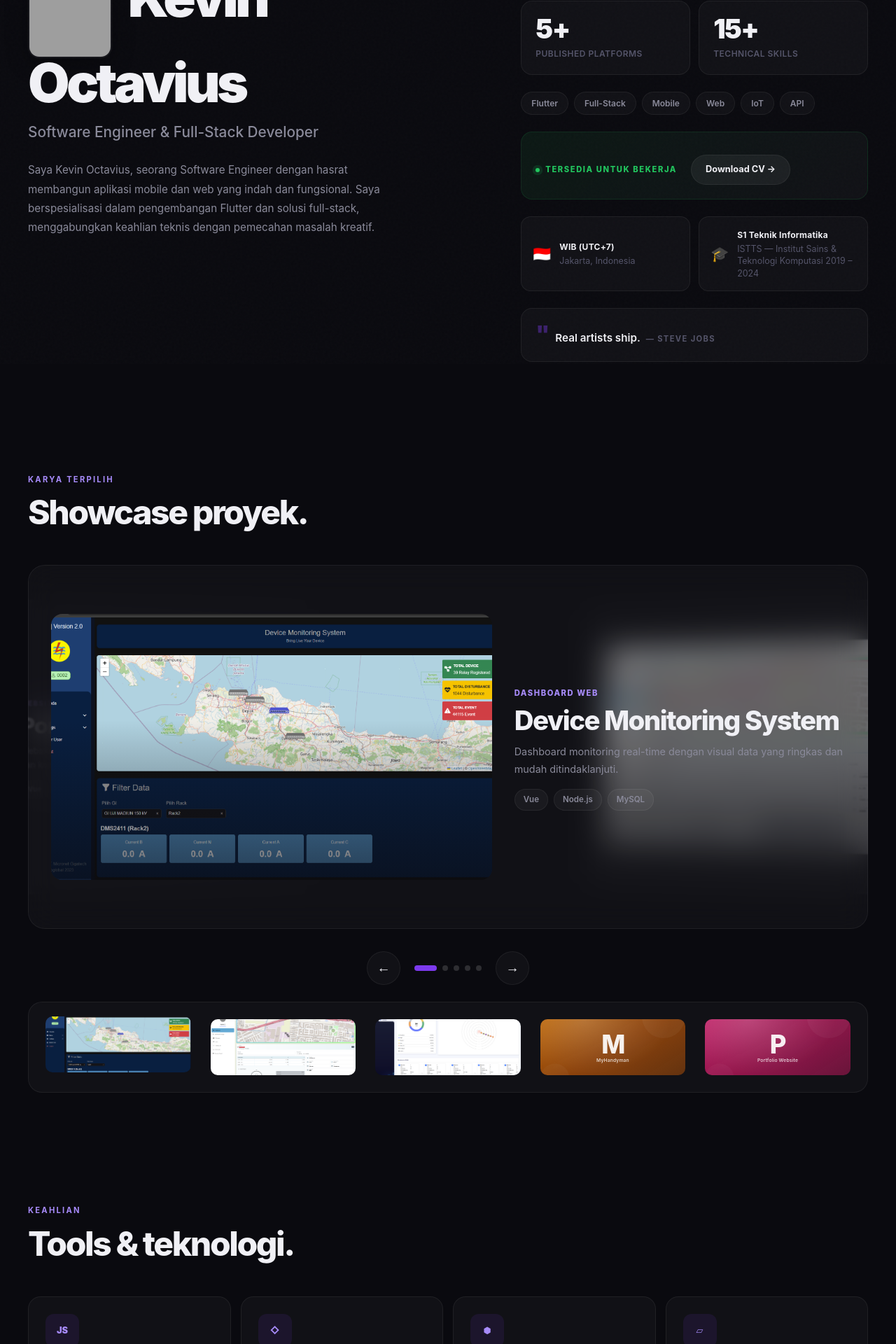
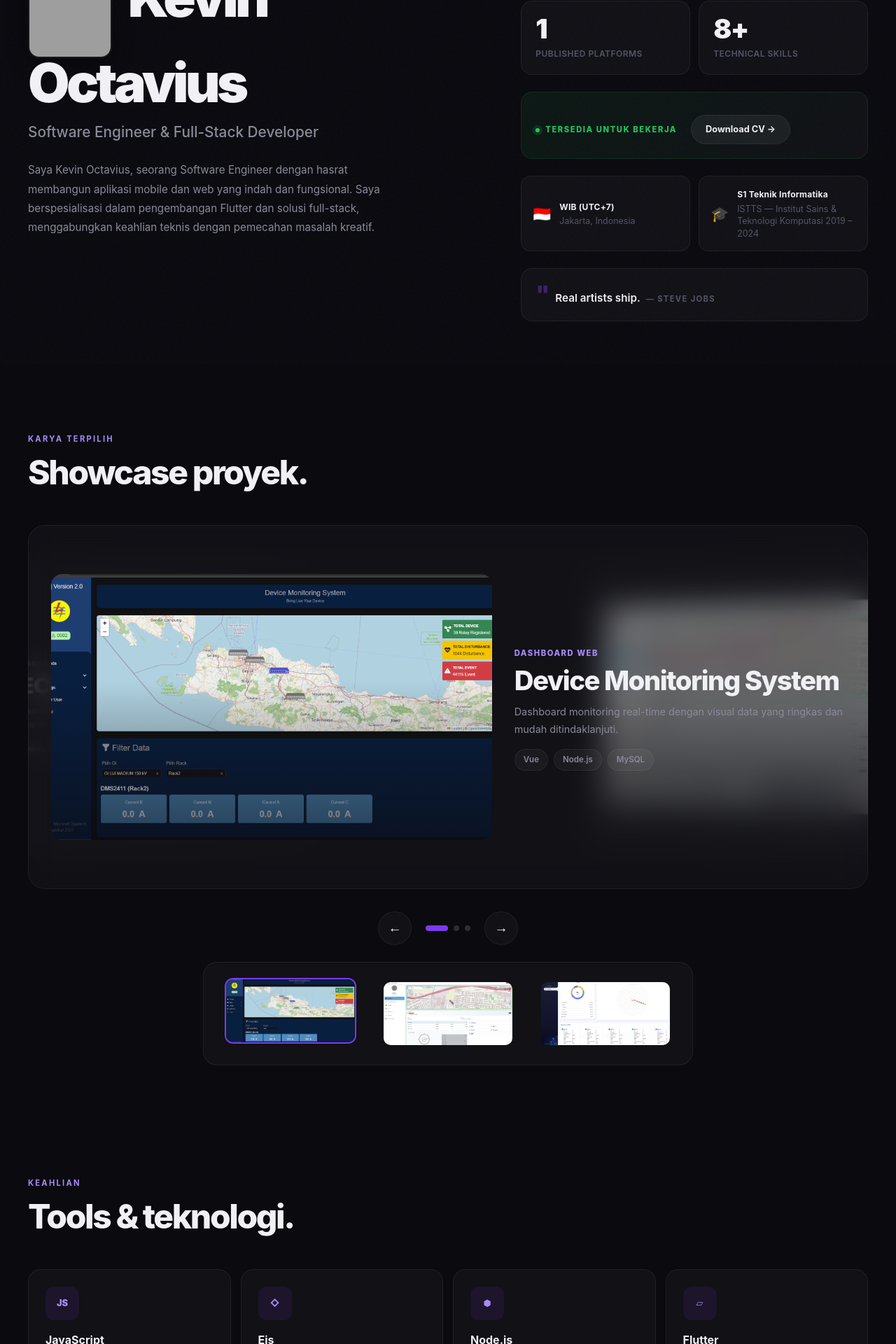
Before and after one commit to HaoD2/portfolio, a Vue app: page / in a window 1280 px wide. Shown: the part 280-2200 px from the top of the page at 70% size. Built offline with nearby package versions, Linux system fonts and the light colour scheme; grey boxes are pictures that could not be loaded.

Commit message:
ref(dashboard): pembaruan portfolio

```diff
--- a/src/App.vue
+++ b/src/App.vue
@@ -62,10 +62,6 @@
                             <span class="stat-value">{{ stat.value }}</span>
                             <span class="stat-label">{{ stat.label }}</span>
                         </div>
-                    </div>
-
-                    <div class="tech-tags-row">
-                        <span v-for="tag in aboutTechTags" :key="tag" class="tech-tag">{{ tag }}</span>
                     </div>
 
                     <div class="availability-card">
@@ -306,23 +302,17 @@ const translations = {
         projectTypes: {
             'Web Dashboard': 'Dashboard Web',
             'IoT System': 'Sistem IoT',
-            'IoT Dashboard': 'Dashboard IoT',
-            'Mobile App': 'Aplikasi Mobile',
-            'Personal Website': 'Website Pribadi'
+            'IoT Dashboard': 'Dashboard IoT'
         },
         projectShorts: {
             'Dashboard monitoring real-time dengan visual data yang ringkas dan mudah ditindaklanjuti.': 'Dashboard monitoring real-time dengan visual data yang ringkas dan mudah ditindaklanjuti.',
             'Sistem monitoring KWH berbasis MQTT untuk membaca data listrik secara real-time.': 'Sistem monitoring KWH berbasis MQTT untuk membaca data listrik secara real-time.',
-            'Dashboard monitoring ECU untuk memantau data perangkat secara real-time.': 'Dashboard monitoring ECU untuk memantau data perangkat secara real-time.',
-            'Aplikasi Flutter untuk membantu user menemukan layanan handyman dan melakukan booking jasa.': 'Aplikasi Flutter untuk membantu user menemukan layanan handyman dan melakukan booking jasa.',
-            'Website portfolio modern untuk menampilkan profil, skill, project, CV, dan kontak profesional.': 'Website portfolio modern untuk menampilkan profil, skill, project, CV, dan kontak profesional.'
+            'Dashboard monitoring ECU untuk memantau data perangkat secara real-time.': 'Dashboard monitoring ECU untuk memantau data perangkat secara real-time.'
         },
         projectDescriptions: {
             'DMS Monitoring Dashboard menampilkan data operasional secara real-time dengan tampilan ringkas, status perangkat, dan insight yang mudah dibaca oleh user.': 'DMS Monitoring Dashboard menampilkan data operasional secara real-time dengan tampilan ringkas, status perangkat, dan insight yang mudah dibaca oleh user.',
             'Project ini menghubungkan perangkat KWH dengan MQTT untuk membaca data listrik, menampilkan grafik, dan membantu proses analisis konsumsi daya.': 'Project ini menghubungkan perangkat KWH dengan MQTT untuk membaca data listrik, menampilkan grafik, dan membantu proses analisis konsumsi daya.',
-            'ECU Monitoring Dashboard menampilkan data operasional perangkat secara real-time dengan tampilan yang ringkas dan mudah dipahami.': 'ECU Monitoring Dashboard menampilkan data operasional perangkat secara real-time dengan tampilan yang ringkas dan mudah dipahami.',
-            'MyHandyman adalah aplikasi mobile yang membantu user mencari layanan handyman, melihat detail jasa, dan melakukan proses booking dengan UI yang sederhana.': 'MyHandyman adalah aplikasi mobile yang membantu user mencari layanan handyman, melihat detail jasa, dan melakukan proses booking dengan UI yang sederhana.',
-            'Portfolio ini dibuat dengan Vue dan Vite sebagai tempat menampilkan profile, skill, experience, project, CV, dan kontak profesional.': 'Portfolio ini dibuat dengan Vue dan Vite sebagai tempat menampilkan profile, skill, experience, project, CV, dan kontak profesional.'
+            'ECU Monitoring Dashboard menampilkan data operasional perangkat secara real-time dengan tampilan yang ringkas dan mudah dipahami.': 'ECU Monitoring Dashboard menampilkan data operasional perangkat secara real-time dengan tampilan yang ringkas dan mudah dipahami.'
         },
         projectTags: {
             'Vue': 'Vue',
@@ -330,12 +320,7 @@ const translations = {
             'MySQL': 'MySQL',
             'MQTT': 'MQTT',
             'IoT': 'IoT',
-            'Dashboard': 'Dashboard',
-            'Flutter': 'Flutter',
-            'Mobile': 'Mobile',
-            'UI/UX': 'UI/UX',
-            'Vite': 'Vite',
-            'CSS Animation': 'Animasi CSS'
+            'Dashboard': 'Dashboard'
         },
         techDescriptions: {
             'Membangun logic frontend dan backend yang dinamis, clean, dan mudah dikembangkan.': 'Membangun logic frontend dan backend yang dinamis, clean, dan mudah dikembangkan.',
@@ -375,23 +360,17 @@ const translations = {
         projectTypes: {
             'Web Dashboard': 'Web Dashboard',
             'IoT System': 'IoT System',
-            'IoT Dashboard': 'IoT Dashboard',
-            'Mobile App': 'Mobile App',
-            'Personal Website': 'Personal Website'
+            'IoT Dashboard': 'IoT Dashboard'
         },
         projectShorts: {
             'Dashboard monitoring real-time dengan visual data yang ringkas dan mudah ditindaklanjuti.': 'Real-time monitoring dashboard with concise and actionable data visualization.',
             'Sistem monitoring KWH berbasis MQTT untuk membaca data listrik secara real-time.': 'MQTT-based KWH monitoring system for real-time electricity data reading.',
-            'Dashboard monitoring ECU untuk memantau data perangkat secara real-time.': 'ECU monitoring dashboard for real-time device data monitoring.',
-            'Aplikasi Flutter untuk membantu user menemukan layanan handyman dan melakukan booking jasa.': 'Flutter app to help users find handyman services and book appointments.',
-            'Website portfolio modern untuk menampilkan profil, skill, project, CV, dan kontak profesional.': 'Modern portfolio website to showcase profile, skills, projects, CV, and professional contacts.'
+            'Dashboard monitoring ECU untuk memantau data perangkat secara real-time.': 'ECU monitoring dashboard for real-time device data monitoring.'
         },
         projectDescriptions: {
             'DMS Monitoring Dashboard menampilkan data operasional secara real-time dengan tampilan ringkas, status perangkat, dan insight yang mudah dibaca oleh user.': 'DMS Monitoring Dashboard displays operational data in real-time with a concise layout, device status, and easy-to-read insights for users.',
             'Project ini menghubungkan perangkat KWH dengan MQTT untuk membaca data listrik, menampilkan grafik, dan membantu proses analisis konsumsi daya.': 'This project connects KWH devices with MQTT to read electricity data, display graphs, and assist in power consumption analysis.',
-            'ECU Monitoring Dashboard menampilkan data operasional perangkat secara real-time dengan tampilan yang ringkas dan mudah dipahami.': 'ECU Monitoring Dashboard displays device operational data in real-time with a concise and easy-to-understand layout.',
-            'MyHandyman adalah aplikasi mobile yang membantu user mencari layanan handyman, melihat detail jasa, dan melakukan proses booking dengan UI yang sederhana.': 'MyHandyman is a mobile app that helps users find handyman services, view service details, and book appointments with a simple UI.',
-            'Portfolio ini dibuat dengan Vue dan Vite sebagai tempat menampilkan profile, skill, experience, project, CV, dan kontak profesional.': 'This portfolio is built with Vue and Vite to showcase profile, skills, experience, projects, CV, and professional contacts.'
+            'ECU Monitoring Dashboard menampilkan data operasional perangkat secara real-time dengan tampilan yang ringkas dan mudah dipahami.': 'ECU Monitoring Dashboard displays device operational data in real-time with a concise and easy-to-understand layout.'
         },
         projectTags: {
             'Vue': 'Vue',
@@ -399,12 +378,7 @@ const translations = {
             'MySQL': 'MySQL',
             'MQTT': 'MQTT',
             'IoT': 'IoT',
-            'Dashboard': 'Dashboard',
-            'Flutter': 'Flutter',
-            'Mobile': 'Mobile',
-            'UI/UX': 'UI/UX',
-            'Vite': 'Vite',
-            'CSS Animation': 'CSS Animation'
+            'Dashboard': 'Dashboard'
         },
         techDescriptions: {
             'Membangun logic frontend dan backend yang dinamis, clean, dan mudah dikembangkan.': 'Building dynamic, clean, and maintainable frontend and backend logic.',
@@ -514,11 +488,10 @@ function handleProfileError(event) {
 const projectColors = [
     { primary: '#4f46e5', dark: '#3730a3' },
     { primary: '#0891b2', dark: '#0e7490' },
-    { primary: '#7c3aed', dark: '#5b21b6' },
-    { primary: '#d97706', dark: '#b45309' },
-    { primary: '#db2777', dark: '#be185d' },
+    { primary: '#7c3aed', dark: '#5b21b6' }
 ];
 
+// projectData
 const projectData = [
     {
         title: 'Device Monitoring System',
@@ -540,21 +513,7 @@ const projectData = [
         short: 'Dashboard monitoring ECU untuk memantau data perangkat secara real-time.',
         description: 'ECU Monitoring Dashboard menampilkan data operasional perangkat secara real-time dengan tampilan yang ringkas dan mudah dipahami.',
         tags: ['Node.js', 'MQTT', 'Dashboard']
-    },
-    {
-        title: 'MyHandyman',
-        type: 'Mobile App',
-        short: 'Aplikasi Flutter untuk membantu user menemukan layanan handyman dan melakukan booking jasa.',
-        description: 'MyHandyman adalah aplikasi mobile yang membantu user mencari layanan handyman, melihat detail jasa, dan melakukan proses booking dengan UI yang sederhana.',
-        tags: ['Flutter', 'Mobile', 'UI/UX']
-    },
-    {
-        title: 'Portfolio Website',
-        type: 'Personal Website',
-        short: 'Website portfolio modern untuk menampilkan profil, skill, project, CV, dan kontak profesional.',
-        description: 'Portfolio ini dibuat dengan Vue dan Vite sebagai tempat menampilkan profile, skill, experience, project, CV, dan kontak profesional.',
-        tags: ['Vue', 'Vite', 'CSS Animation']
-    },
+    }
 ];
 
 // ─── PROJECT IMAGES ──────────────────────────────────────────────────
@@ -579,21 +538,7 @@ const projectImages = [
             getImagePath('/images/ecu/Ecu-Sub-1.png'),
             getImagePath('/images/ecu/Ecu-Sub-2.png'),
         ],
-    },
-    {
-        mainImage: generatePlaceholderImage('MyHandyman', projectColors[3 % projectColors.length].primary, projectColors[3 % projectColors.length].dark),
-        subImages: [
-            generatePlaceholderImage('MyHandyman — View 1', projectColors[3 % projectColors.length].primary, projectColors[(3 + 1) % projectColors.length].dark),
-        ],
-    },
-    {
-        mainImage: generatePlaceholderImage('Portfolio Website', projectColors[4 % projectColors.length].primary, projectColors[4 % projectColors.length].dark),
-        subImages: [
-            generatePlaceholderImage('Portfolio Website — View 1', projectColors[4 % projectColors.length].primary, projectColors[(4 + 1) % projectColors.length].dark),
-            generatePlaceholderImage('Portfolio Website — View 2', projectColors[(4 + 2) % projectColors.length].primary, projectColors[4 % projectColors.length].dark),
-            generatePlaceholderImage('Portfolio Website — View 3', projectColors[(4 + 1) % projectColors.length].primary, projectColors[(4 + 2) % projectColors.length].dark),
-        ],
-    },
+    }
 ];
 
 const projects = projectData.map((p, i) => ({
@@ -863,12 +808,10 @@ onUnmounted(() => {
 // ─── STATIC DATA ───────────────────────────────────────────────────
 const githubIcon = `<svg viewBox="0 0 24 24" aria-hidden="true"><path fill="currentColor" d="M12 2a10 10 0 0 0-3.16 19.49c.5.09.68-.22.68-.48v-1.7c-2.78.6-3.37-1.18-3.37-1.18-.45-1.15-1.1-1.45-1.1-1.45-.9-.62.07-.6.07-.6 1 .07 1.53 1.03 1.53 1.03.89 1.52 2.34 1.08 2.9.83.1-.64.35-1.08.63-1.33-2.22-.25-4.55-1.11-4.55-4.94 0-1.09.39-1.98 1.03-2.68-.1-.25-.45-1.27.1-2.65 0 0 .84-.27 2.75 1.02A9.5 9.5 0 0 1 12 7.03c.85 0 1.7.11 2.5.33 1.9-1.29 2.74-1.02 2.74-1.02.55 1.38.2 2.4.1 2.65.64.7 1.03 1.59 1.03 2.68 0 3.84-2.34 4.69-4.57 4.94.36.31.68.92.68 1.86V21c0 .27.18.58.69.48A10 10 0 0 0 12 2Z"/></svg>`;
 const linkedinIcon = `<svg viewBox="0 0 24 24" aria-hidden="true"><path fill="currentColor" d="M6.94 8.98H3.82V20h3.12V8.98ZM5.38 4A1.82 1.82 0 1 0 5.4 7.64 1.82 1.82 0 0 0 5.38 4Zm15 9.68c0-3.35-1.78-4.9-4.16-4.9a3.59 3.59 0 0 0-3.23 1.77V8.98H10V20h3.11v-5.45c0-1.44.27-2.83 2.05-2.83 1.76 0 1.79 1.64 1.79 2.92V20h3.11l.32-6.32Z"/></svg>`;
-const twitterIcon = `<svg viewBox="0 0 24 24" aria-hidden="true"><path fill="currentColor" d="M18.244 2.25h3.308l-7.227 8.26 8.502 11.24H16.17l-5.214-6.817L4.99 21.75H1.68l7.73-8.835L1.254 2.25H8.08l4.713 6.231zm-1.161 17.5h1.415l-5.9-7.835a.5.5 0 0 0-.775 0L3.5 19.75H4.915l4.2-4.8 4.2 4.8h1.415zm-6.5-10.5a1.5 1.5 0 1 0 0-3 1.5 1.5 0 0 0 0 3z"/></svg>`;
 
 const socials = [
-    { label: 'GitHub', href: 'https://github.com/kevinoctavius', icon: githubIcon },
-    { label: 'LinkedIn', href: 'https://linkedin.com/in/kevinoctavius', icon: linkedinIcon },
-    { label: 'Twitter', href: 'https://twitter.com/kevinoctavius', icon: twitterIcon },
+    { label: 'GitHub', href: 'https://github.com/HaoD2', icon: githubIcon },
+    { label: 'LinkedIn', href: 'https://id.linkedin.com/in/kevin-octavius-574aa2137', icon: linkedinIcon },
 ];
 
 const metaItems = [
@@ -877,17 +820,15 @@ const metaItems = [
 ];
 
 const aboutStats = [
-    { value: '20+', label: 'Projects' },
-    { value: '3+', label: 'Years of Experience' },
-    { value: '5+', label: 'Published Platforms' },
-    { value: '15+', label: 'Technical Skills' },
+    { value: '10+', label: 'Projects' },
+    { value: '1+', label: 'Years of Experience' },
+    { value: '1', label: 'Published Platforms' },
+    { value: '8+', label: 'Technical Skills' },
 ];
-
-const aboutTechTags = ['Flutter', 'Full-Stack', 'Mobile', 'Web', 'IoT', 'API'];
 
 const techCards = [
     { name: 'JavaScript', icon: 'JS', description: 'Membangun logic frontend dan backend yang dinamis, clean, dan mudah dikembangkan.' },
-    { name: 'Vue.js', icon: '◇', description: 'Membuat interface interaktif, ringan, dan nyaman digunakan untuk dashboard modern.' },
+    { name: 'Ejs', icon: '◇', description: 'Membuat interface interaktif, ringan, dan nyaman digunakan untuk dashboard modern.' },
     { name: 'Node.js', icon: '⬢', description: 'Mengembangkan API, automation service, dan integrasi data untuk kebutuhan operasional.' },
     { name: 'Flutter', icon: '▱', description: 'Membangun aplikasi mobile dengan UI konsisten dan pengalaman pengguna yang smooth.' },
     { name: 'MySQL', icon: 'SQL', description: 'Merancang struktur data dan query untuk kebutuhan aplikasi serta reporting.' },
@@ -1517,19 +1458,25 @@ const techCards = [
     background: var(--accent);
 }
 
+/* ====== DASHBOARD SHOWCASE - FIXED GRID ====== */
 .dashboard-showcase {
     display: grid;
-    grid-template-columns: repeat(5, minmax(160px, 1fr));
-    gap: 12px;
+    grid-template-columns: repeat(3, 1fr);
+    gap: 16px;
     margin-top: 24px;
-    padding: 16px;
+    padding: 20px;
     border-radius: 20px;
     background: var(--bg-card);
     border: 1px solid var(--border-color);
+    max-width: 700px;
+    margin-left: auto;
+    margin-right: auto;
 }
 
 .dashboard-thumb {
-    min-width: 160px;
+    width: 100%;
+    max-width: 200px;
+    margin: 0 auto;
     border: none;
     border-radius: 14px;
     padding: 8px;
@@ -1538,15 +1485,22 @@ const techCards = [
     transition: all 0.3s ease;
 }
 
-.dashboard-thumb:hover { transform: translateY(-4px); }
+.dashboard-thumb:hover {
+    transform: translateY(-4px);
+}
 
 .dashboard-thumb.active {
     transform: translateY(-4px);
 }
 
+.dashboard-thumb.active img {
+    box-shadow: 0 0 0 2px var(--accent);
+    border-radius: 10px;
+}
+
 .dashboard-thumb img {
     width: 100%;
-    height: 80px;
+    height: 90px;
     display: block;
     object-fit: cover;
     border-radius: 10px;
@@ -1897,7 +1851,12 @@ const techCards = [
 
     .tech-card-grid { grid-template-columns: repeat(2, minmax(0, 1fr)); }
 
-    .dashboard-showcase { grid-template-columns: repeat(5, 140px); }
+    .dashboard-showcase {
+        grid-template-columns: repeat(3, 1fr);
+        max-width: 100%;
+        gap: 12px;
+        padding: 16px;
+    }
 
     .nav-bar {
         border-radius: 20px;
@@ -1925,7 +1884,22 @@ const techCards = [
 
     .project-slider { min-height: 600px; }
     .tech-card-grid { grid-template-columns: 1fr; }
-    .dashboard-showcase { grid-template-columns: repeat(5, 120px); gap: 8px; padding: 10px; }
+    .dashboard-showcase {
+        grid-template-columns: repeat(3, 1fr);
+        gap: 8px;
+        padding: 12px;
+        max-width: 100%;
+    }
+
+    .dashboard-thumb {
+        padding: 4px;
+        max-width: 100%;
+    }
+
+    .dashboard-thumb img {
+        height: 60px;
+    }
+
     .stats-grid { grid-template-columns: 1fr 1fr; }
 
     .slider-btn { width: 40px; height: 40px; font-size: 1rem; }
```
